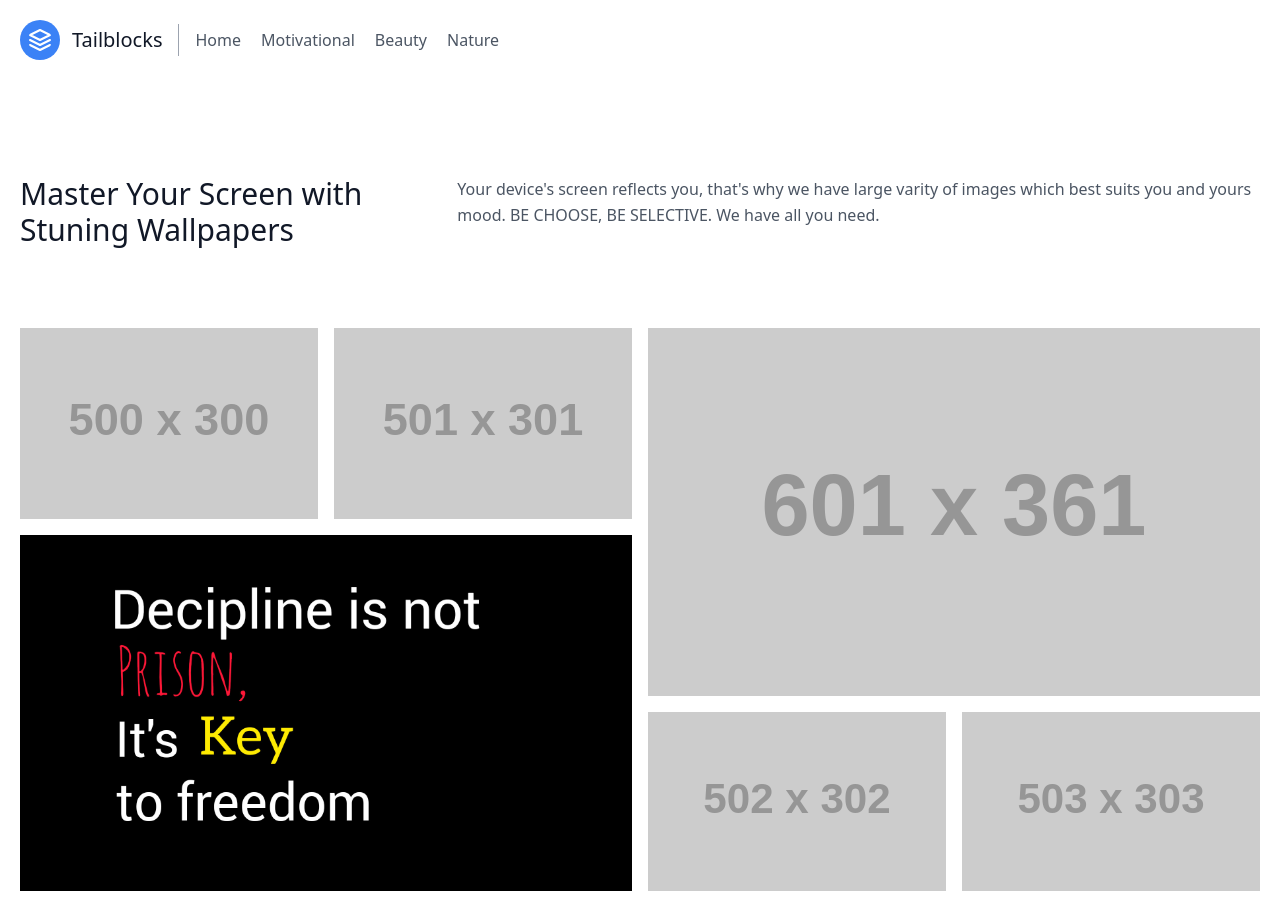
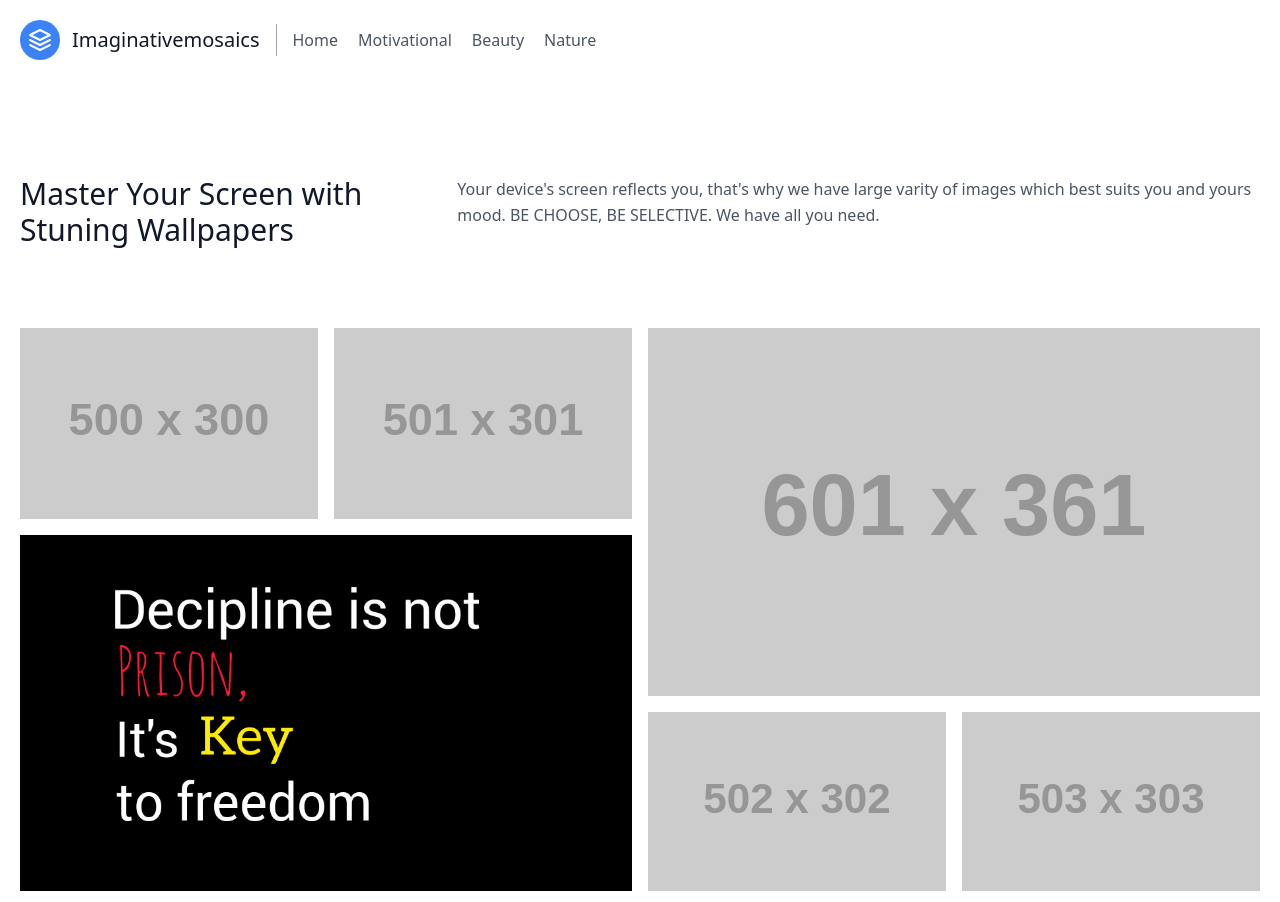
Before and after one commit to imaginativemosaics/imaginativemosaics, a plain HTML site: page index.html in a window 1280 px wide. Shown: the top 902 px of the page. Drawn offline with nearby package versions, Linux system fonts and the light colour scheme; placeholder pictures from the web are drawn by us.

Commit message:
Update index.html

```diff
--- a/index.html
+++ b/index.html
@@ -18,7 +18,7 @@
                         class="w-10 h-10 text-white p-2 bg-blue-500 rounded-full" viewBox="0 0 24 24">
                         <path d="M12 2L2 7l10 5 10-5-10-5zM2 17l10 5 10-5M2 12l10 5 10-5"></path>
                     </svg>
-                    <span class="ml-3 text-xl">Tailblocks</span>
+                    <span class="ml-3 text-xl">Imaginativemosaics</span>
                 </a>
                 <nav
                     class="md:mr-auto md:ml-4 md:py-1 md:pl-4 md:border-l md:border-gray-400	flex flex-wrap items-center text-base justify-center">
```
